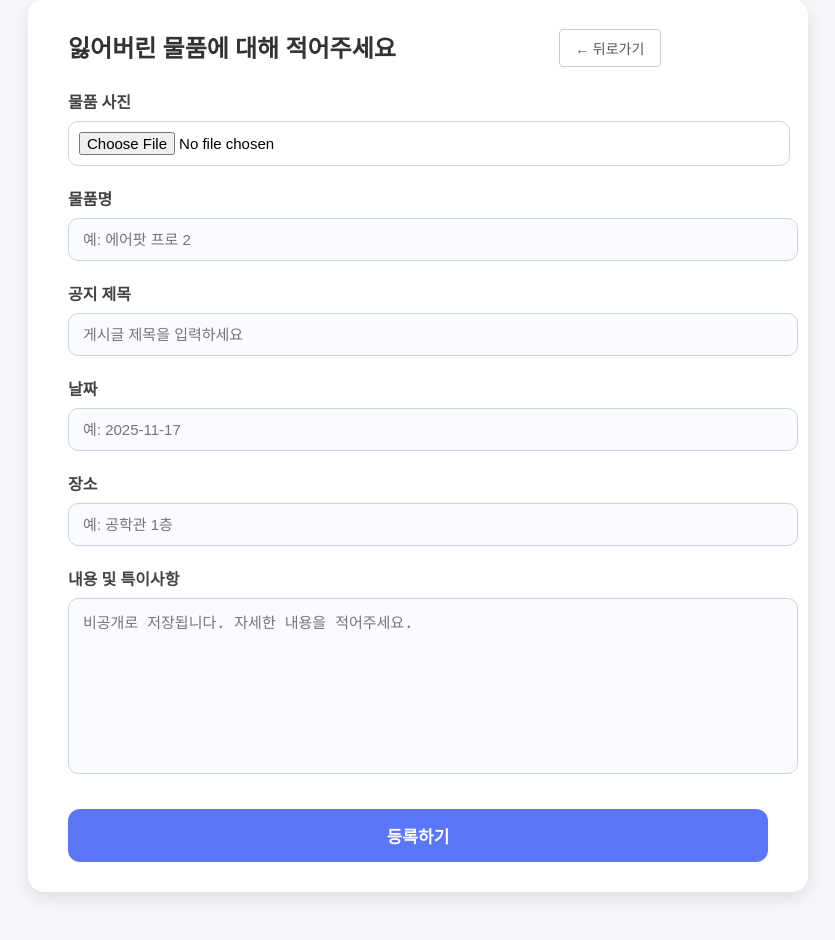
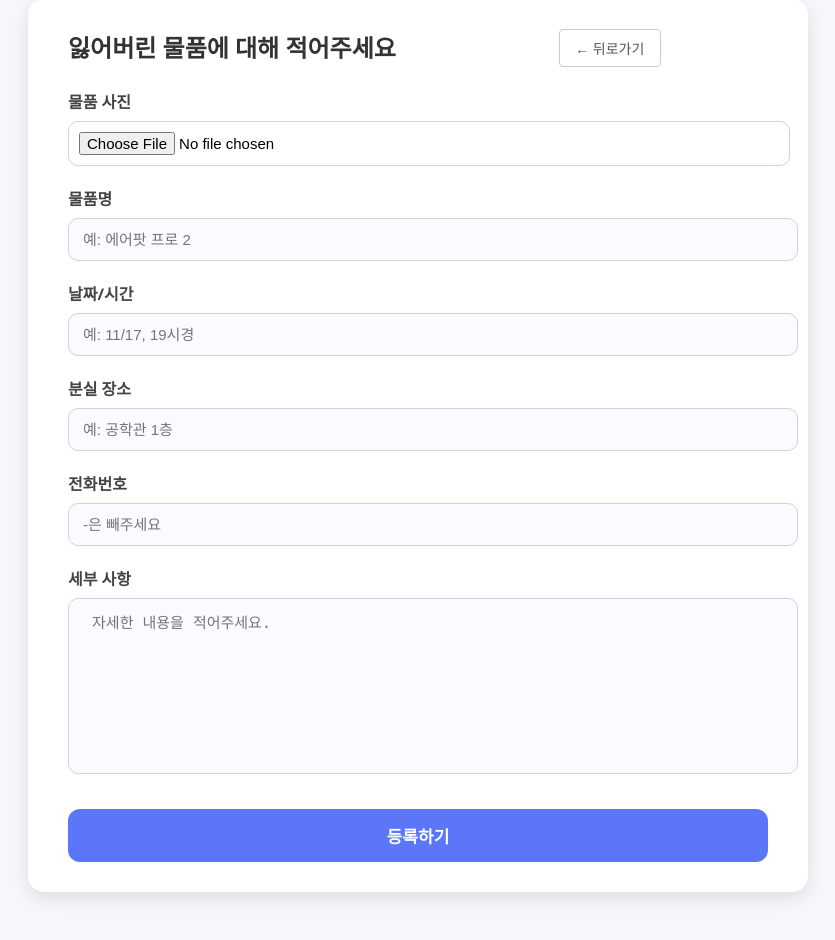
Before and after one commit to sammtong/Lost-Found, a Flask app: page /report_lost.html in a window 1280 px wide. Shown: the part 49-989 px from the top of the page, without its empty margins (222-1057 px from the left). Run offline with Flask 3, Linux system fonts and the light colour scheme.

Commit message:
게시판 및 등록

```diff
--- a/templates/report_lost.html
+++ b/templates/report_lost.html
@@ -23,23 +23,23 @@
     </div>
 
     <div class="form-group">
-        <label>공지 제목</label>
-        <input type="text" id="title" placeholder="게시글 제목을 입력하세요" />
+        <label>날짜/시간</label>
+        <input type="text" id="date" placeholder="예: 11/17, 19시경" />
     </div>
 
     <div class="form-group">
-        <label>날짜</label>
-        <input type="text" id="date" placeholder="예: 2025-11-17" />
+        <label>분실 장소</label>
+        <input type="text" id="place" placeholder="예: 공학관 1층" />
+    </div>
+
+       <div class="form-group">
+        <label>전화번호</label>
+        <input type="text" id="place" placeholder="-은 빼주세요" />
     </div>
 
     <div class="form-group">
-        <label>장소</label>
-        <input type="text" id="place" placeholder="예: 공학관 1층" />
-    </div>
-
-    <div class="form-group">
-        <label>내용 및 특이사항</label>
-        <textarea id="content" placeholder="비공개로 저장됩니다. 자세한 내용을 적어주세요."></textarea>
+        <label>세부 사항</label>
+        <textarea id="content" placeholder=" 자세한 내용을 적어주세요."></textarea>
     </div>
 
     <button class="submit-btn" onclick="submitLost()">등록하기</button>
```
Also changed, not shown: static/css/Notice_LostFound.css (+18 -1 lines), templates/noticeFound.html (+23 -1 lines), templates/noticeLost.html (+18 -3 lines), templates/report_found.html (+11 -7 lines).
